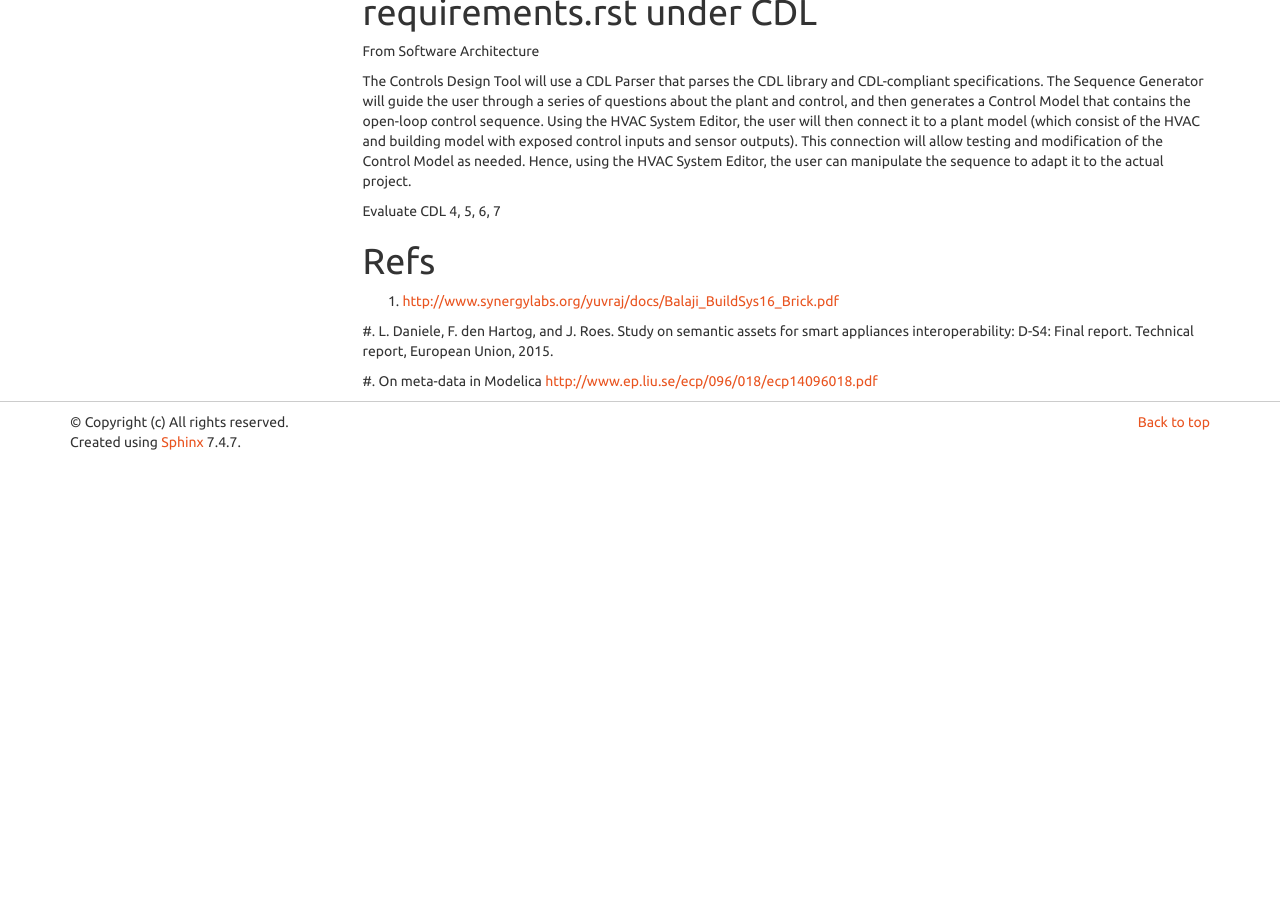
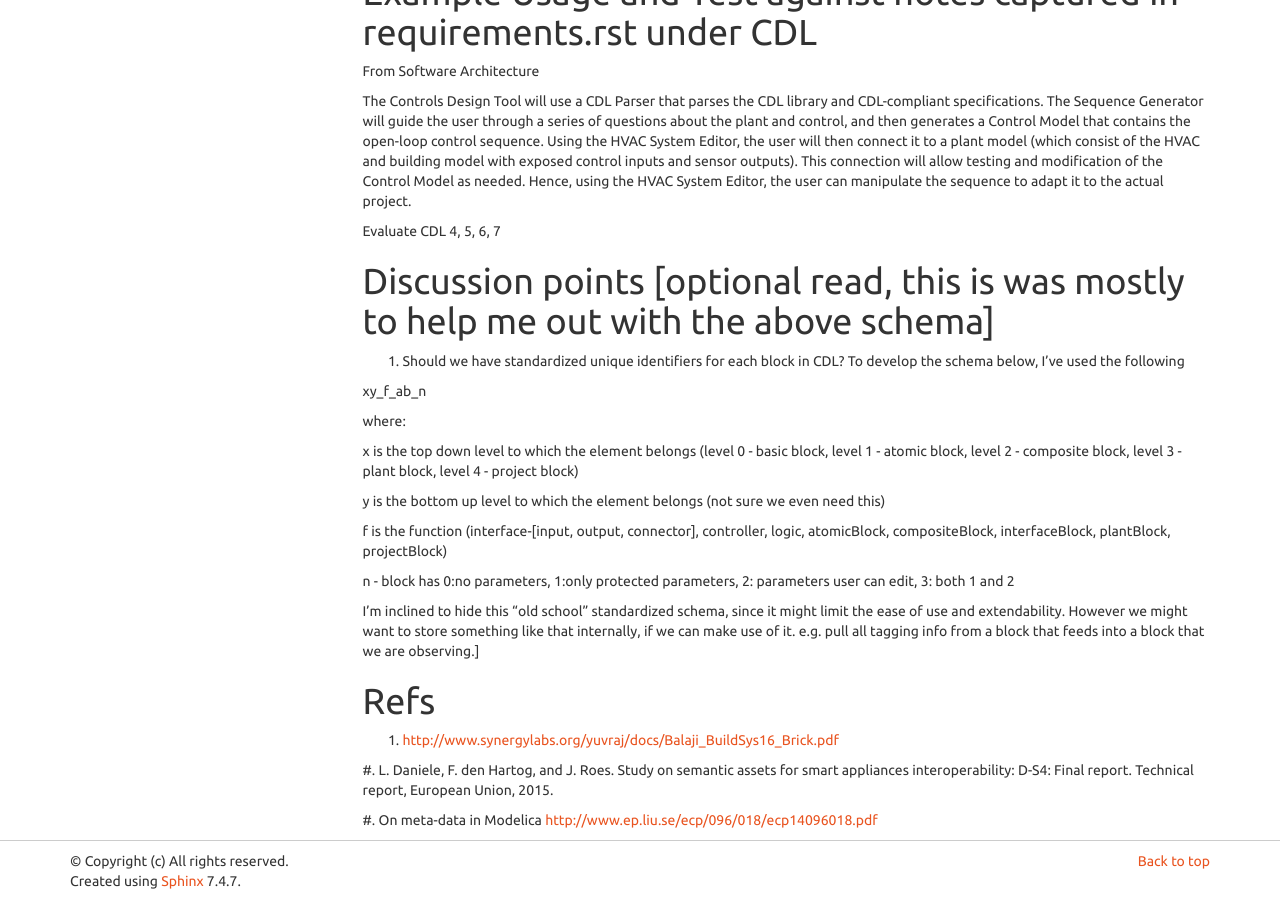
Before and after one commit to lbl-srg/obc, a Sphinx documentation site: the page built from specification/source/draftTaggingConcept.rst, in a window 1280 px wide and 900 px high, scrolled down 2518 px. Built offline with Sphinx 7.4.7, drawn with Linux system fonts in a browser that asks for light colours; before the commit the page ends 2980 px from its top, so only the background shows below that; some of the changed text lies outside the part shown.

Commit message:
checkpoint

```diff
--- a/specification/source/draftTaggingConcept.rst
+++ b/specification/source/draftTaggingConcept.rst
@@ -1,4 +1,6 @@
 [fixme mg disclamer: Incorporate this into cdl.rst under annotations once we develop the concept. Language is occasionally loose since it serves as a base for discussion and should get combed through before moving to cdl.rst.]
+
+
 
 Tagging Concept
 ------------
@@ -84,10 +86,12 @@ Interface blocks [this needs further thinking]:
 
 Mandatory tags
 *. equipment (e.g. "AHU", "VAV", "Lighting", "Facade", "Fire Safety", "Water")
-*. isControlledBy
+*. isControlledBy (populate by all Control Systems within the given plant)
+*. isPartOf (populate by project name)
+*.
 
 Optional tags
-*. isLocatedIn (e.g. "FirstFloor")
+*. isLocatedIn (e.g. "First Floor")
 *.
 
 Additional tags
@@ -144,7 +148,23 @@ The Controls Design Tool will use a CDL Parser that parses the CDL library and C
 
 Evaluate CDL 4, 5, 6, 7
 
+Discussion points [optional read, this is was mostly to help me out with the above schema]
+----------------------
+#. Should we have standardized unique identifiers for each block in CDL? To develop the schema below, I've used the following
 
+xy_f_ab_n
+
+where:
+
+x is the top down level to which the element belongs (level 0 - basic block, level 1 - atomic block, level 2 - composite block, level 3 - plant block, level 4 - project block)
+
+y is the bottom up level to which the element belongs (not sure we even need this)
+
+f is the function (interface-[input, output, connector], controller, logic, atomicBlock, compositeBlock, interfaceBlock, plantBlock, projectBlock)
+
+n - block has 0:no parameters, 1:only protected parameters, 2: parameters user can edit, 3: both 1 and 2
+
+I'm inclined to hide this "old school" standardized schema, since it might limit the ease of use and extendability. However we might want to store something like that internally, if we can make use of it. e.g. pull all tagging info from a block that feeds into a block that we are observing.]
 
 Refs
 -----
```
